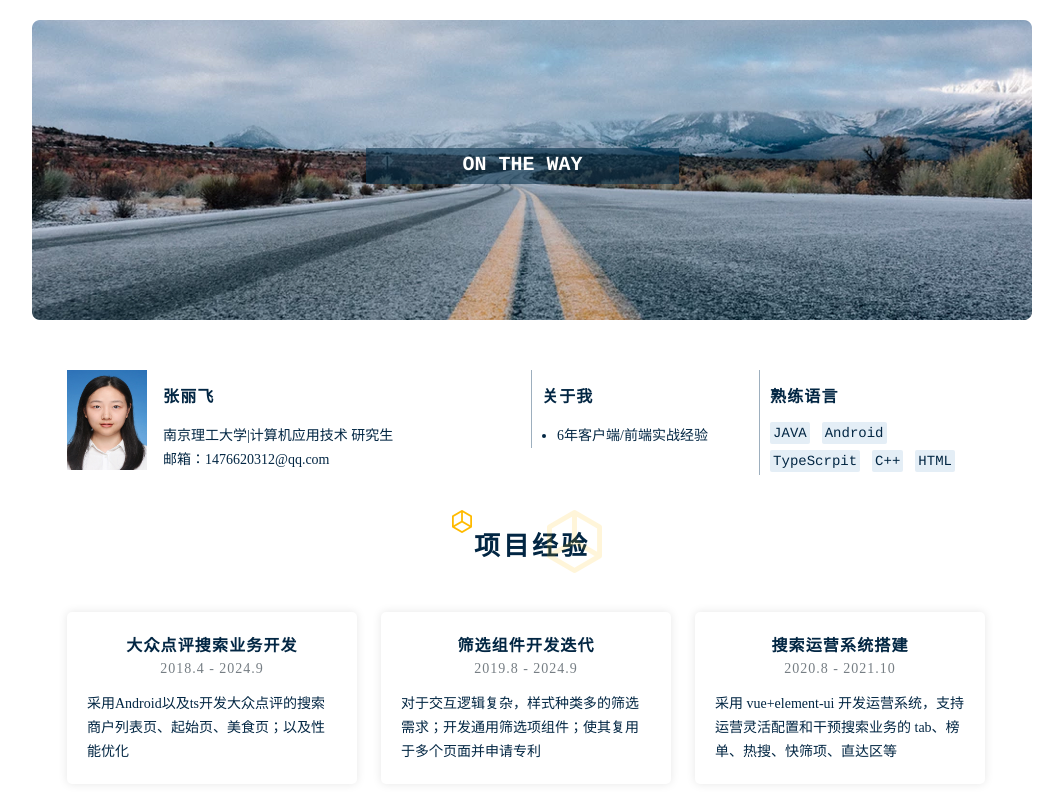
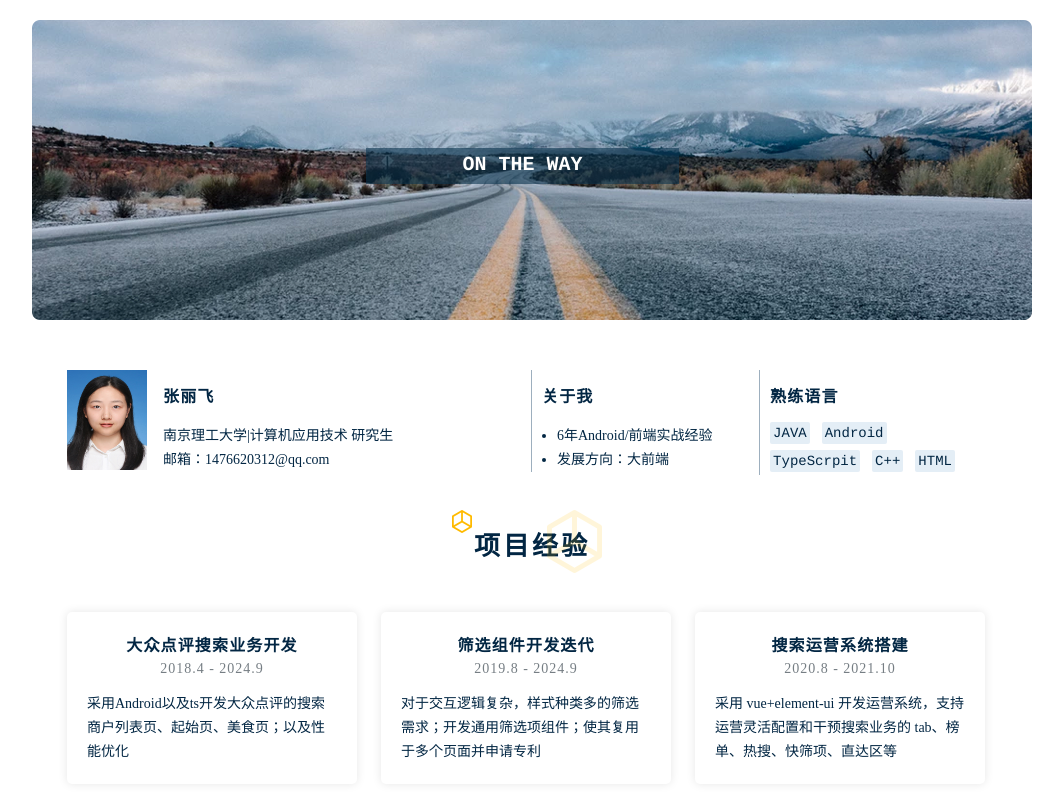
Before and after one commit to Lisaflyz/Lisaflyz.github.io, a plain HTML site: page index.html in a window 1280 px wide. Shown: the top 800 px of the page, without its empty margins (108-1171 px from the left). Drawn offline with Linux system fonts and the light colour scheme.

Commit message:
新增发展方向

```diff
--- a/index.html
+++ b/index.html
@@ -34,13 +34,16 @@
                     </div>
                 </div>
                 <div class="col-6-asb">
-                    <div class="col-6 ensprience">
+                    <div class="col-6 experience">
                         <div class="item">
                             <p class="title">
                                 关于我
                             </p>
                             <ul>
-                                <li>6年客户端/前端实战经验</li>
+                                <li>6年Android/前端实战经验</li>
+                            </ul>
+                            <ul>
+                                <li>发展方向：大前端</li>
                             </ul>
                         </div>
                     </div>
--- a/static/css/resume.css
+++ b/static/css/resume.css
@@ -110,7 +110,7 @@ html p {
 .personal, item {
     display: inline-block;
 }
-.ensprience .item, .skill .item {
+.experience .item, .skill .item {
     padding-left: 10px;
 }
 .item ul {
@@ -141,7 +141,7 @@ html p {
     border-radius: 2px;
     vertical-align: top;
 }
-.ensprience, .skill {
+.experience, .skill {
     border-left: 1px solid #9DAFBE;
 }
 section .title {
```
Also changed, not shown: 1 other file.
